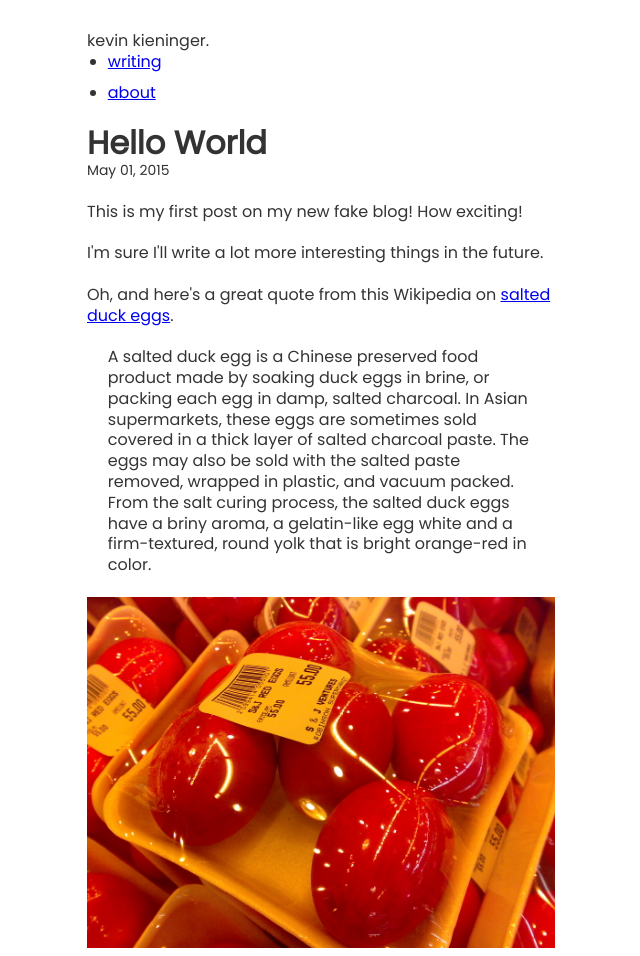
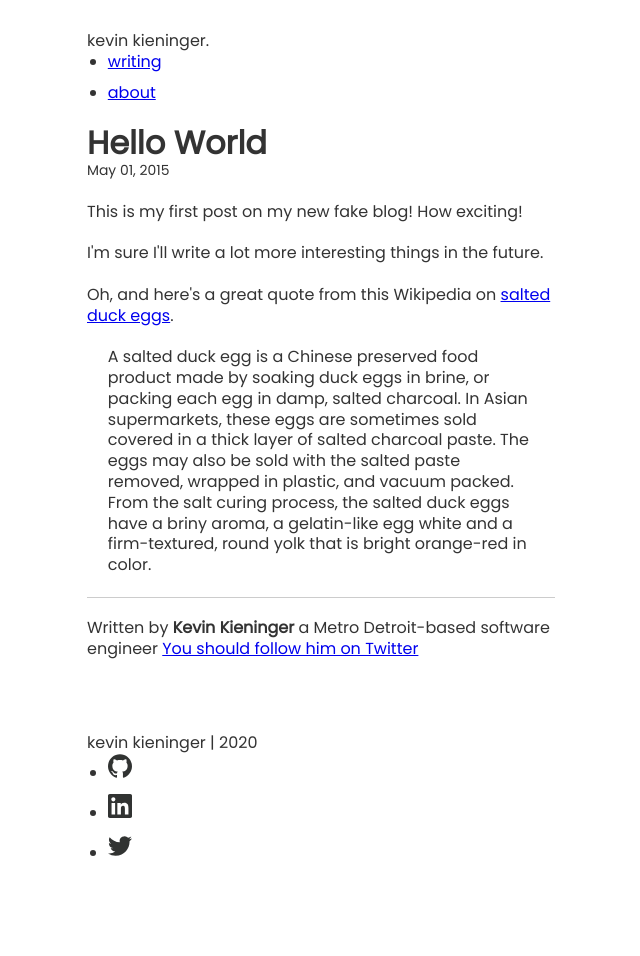
Before and after one commit to kkieninger/kkieninger-gatsby, a Gatsby site: page /hello-world/ in a window 1280 px wide. Shown: the top 956 px of the page, without its empty margins (319-959 px from the left). After the commit the page ends 916 px from the top, so only its background shows below. Built offline with nearby package versions, Linux system fonts and the light colour scheme; Gatsby itself is replaced by a stand-in of ours; some packages are replaced by stand-ins of ours.

Commit message:
test without image

```diff
--- a/content/blog/hello-world/index.md
+++ b/content/blog/hello-world/index.md
@@ -19,4 +19,4 @@ Oh, and here's a great quote from this Wikipedia on
 > salted duck eggs have a briny aroma, a gelatin-like egg white and a
 > firm-textured, round yolk that is bright orange-red in color.
 
-![Chinese Salty Egg](./salty_egg.jpg)
+<!-- ![Chinese Salty Egg](./salty_egg.jpg) -->
```
Also changed, not shown: content/blog/hello-world/salty_egg.jpg (deleted).
